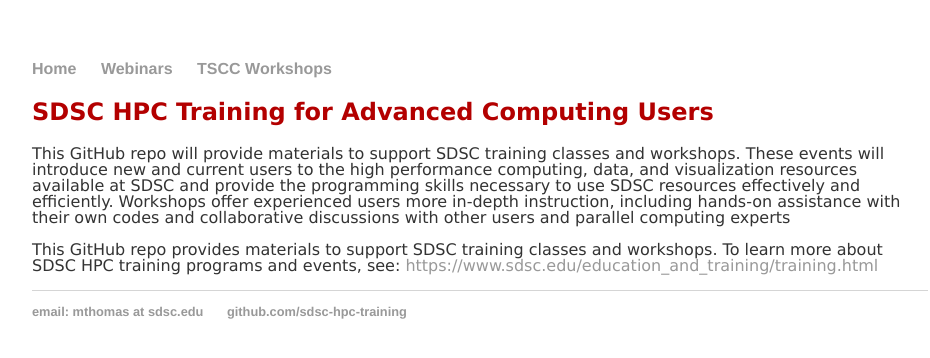
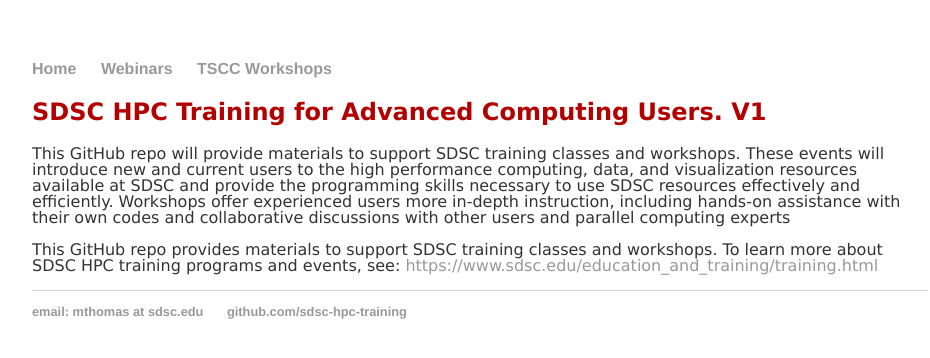
Before and after one commit to sdsc-hpc-training/sdsc-hpc-training.github.io, a Jekyll site: the page built from index.html, in a window 1280 px wide. Shown: the top 358 px of the page, without its empty margins (160-1090 px from the left). Built offline with Jekyll 4.4.1, drawn with Linux system fonts in a browser that asks for light colours.

Commit message:
Update index.html

```diff
--- a/index.html
+++ b/index.html
@@ -2,7 +2,7 @@
 layout: default
 title: SDSC HPC Training
 ---
-<h2><font color="b30000">SDSC HPC Training for Advanced Computing Users</font> </h2>
+<h2><font color="b30000">SDSC HPC Training for Advanced Computing Users. V1</font> </h2>
 <p>
 This GitHub repo will provide materials to support SDSC training classes and workshops.
 These events will introduce new and current users to the high performance computing, data, and
```
